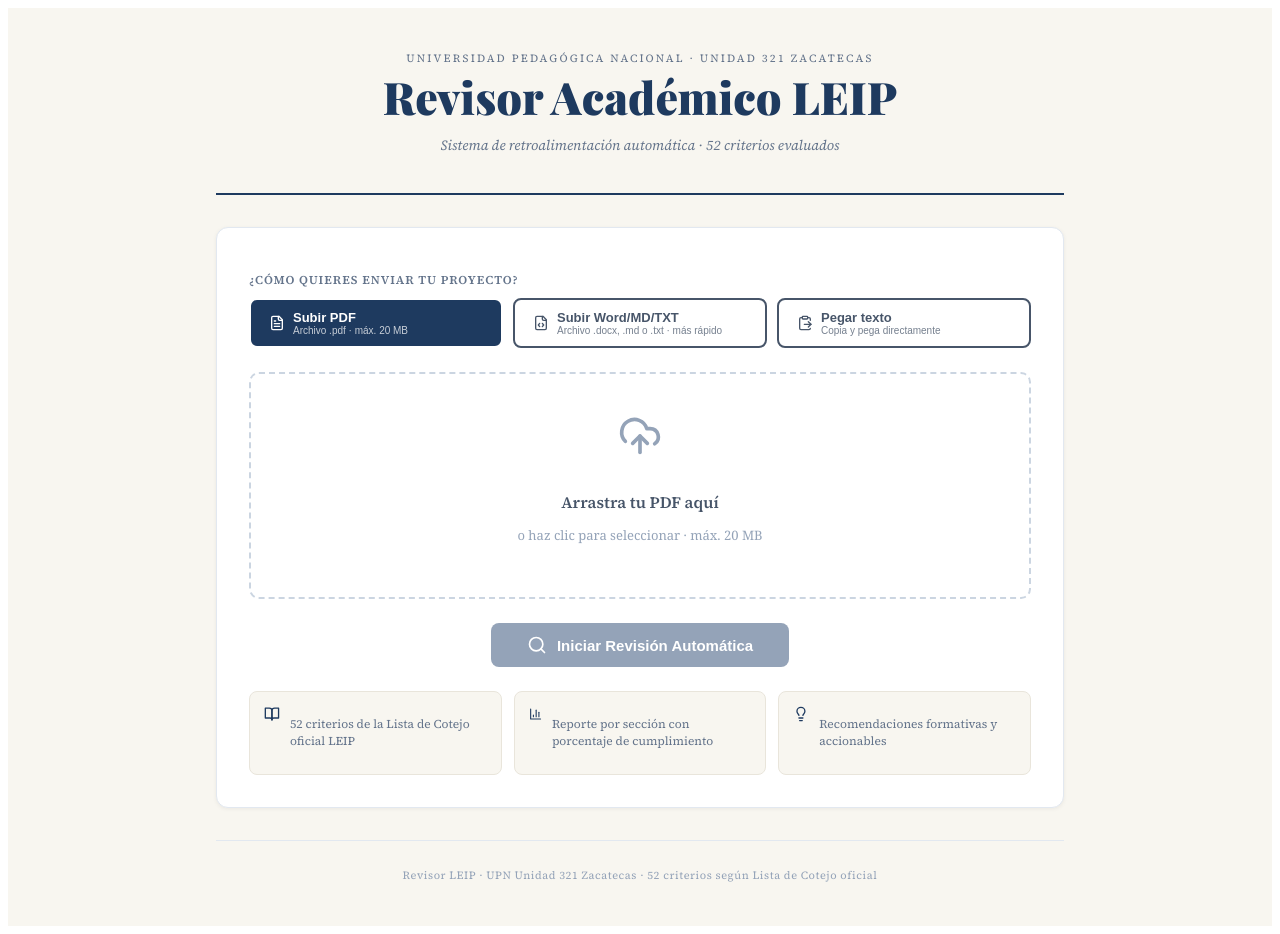
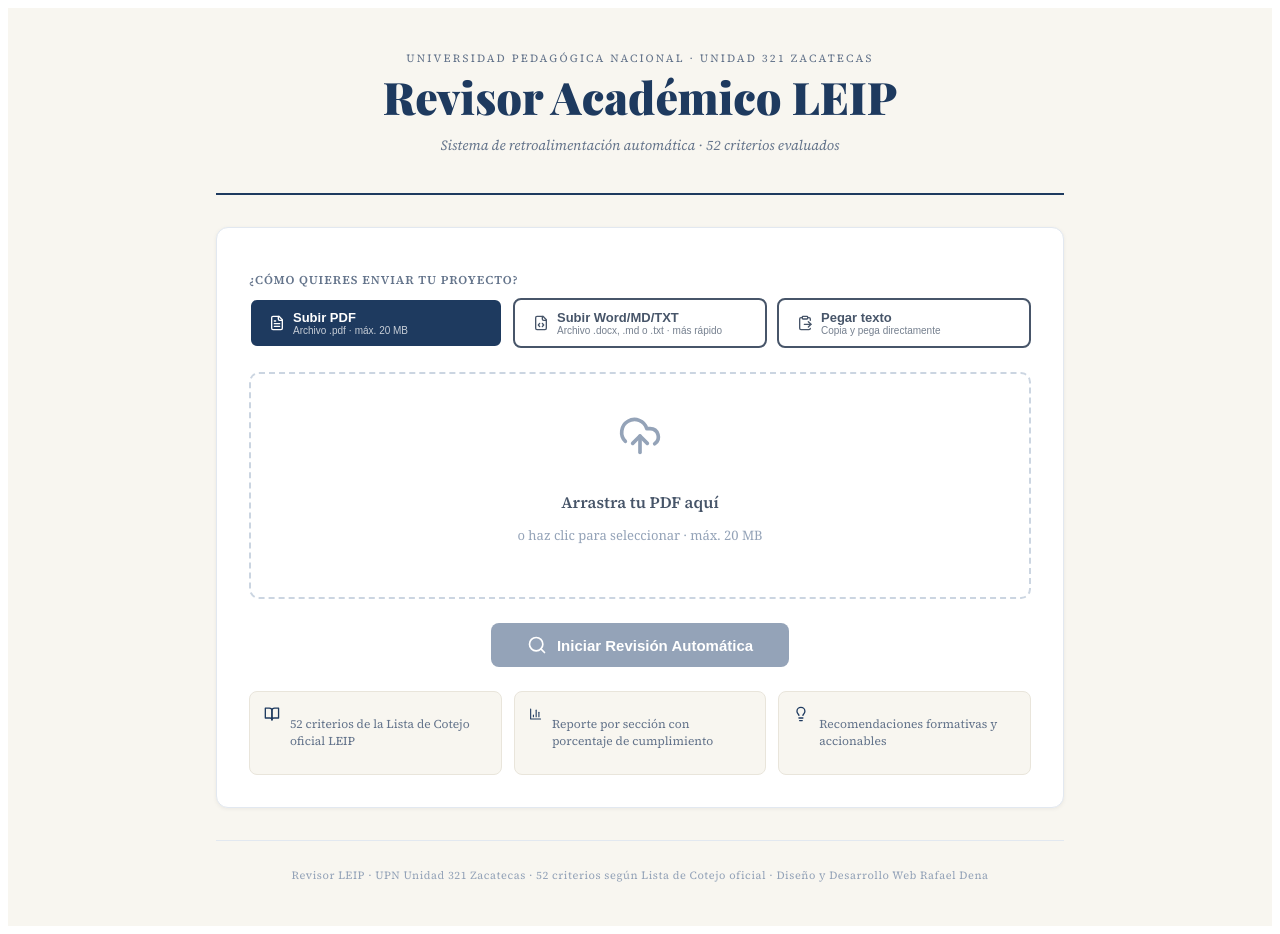
Before and after one commit to denasr/revisor-leip, a React (Vite) app: page / in a window 1280 px wide. Built offline with nearby package versions, Linux system fonts and the light colour scheme.

Commit message:
agregar crédito diseño web

```diff
--- a/src/App.jsx
+++ b/src/App.jsx
@@ -754,7 +754,7 @@
 
         <footer style={{ textAlign: "center", marginTop: 32, paddingTop: 16, borderTop: "1px solid #e2e8f0" }}>
           <p style={{ fontSize: 11, color: "#94a3b8", letterSpacing: "0.05em" }} className="serif-body">
-            Revisor LEIP · UPN Unidad 321 Zacatecas · {TOTAL} criterios según Lista de Cotejo oficial
+            Revisor LEIP · UPN Unidad 321 Zacatecas · {TOTAL} criterios según Lista de Cotejo oficial · Diseño y Desarrollo Web Rafael Dena
           </p>
         </footer>
       </div>
```
